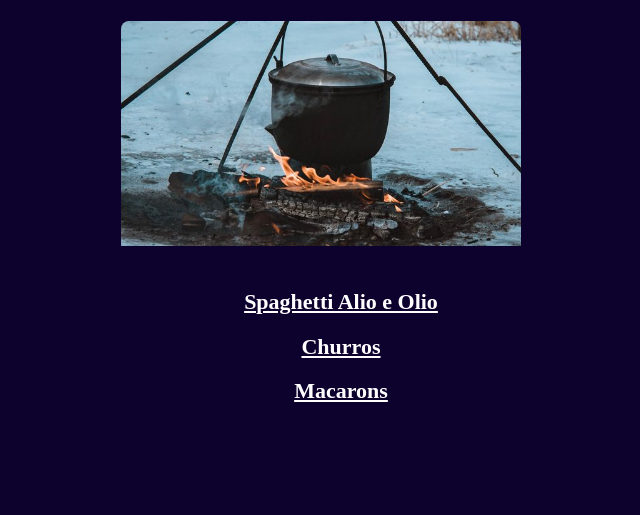
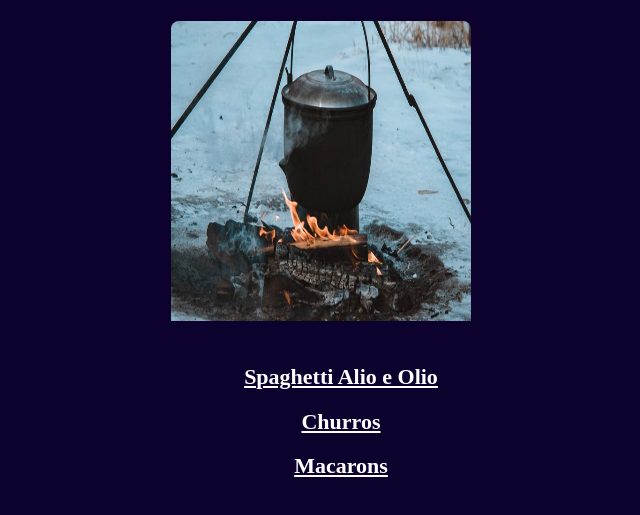
Before and after one commit to gabrielberluccidev/odin-recipes, a plain HTML site: page index.html in a window 1280 px wide. Shown: the part 109-624 px from the top of the page, without its empty margins (319-959 px from the left). Drawn offline with Linux system fonts and the light colour scheme.

Commit message:
refactor: new stylesheet

```diff
--- a/styles.css
+++ b/styles.css
@@ -21,7 +21,5 @@ a {
 
 img {
   border-radius: 8px;
-  width: 400px;
-  height: auto;
   padding-bottom: 20px;
 }
```
